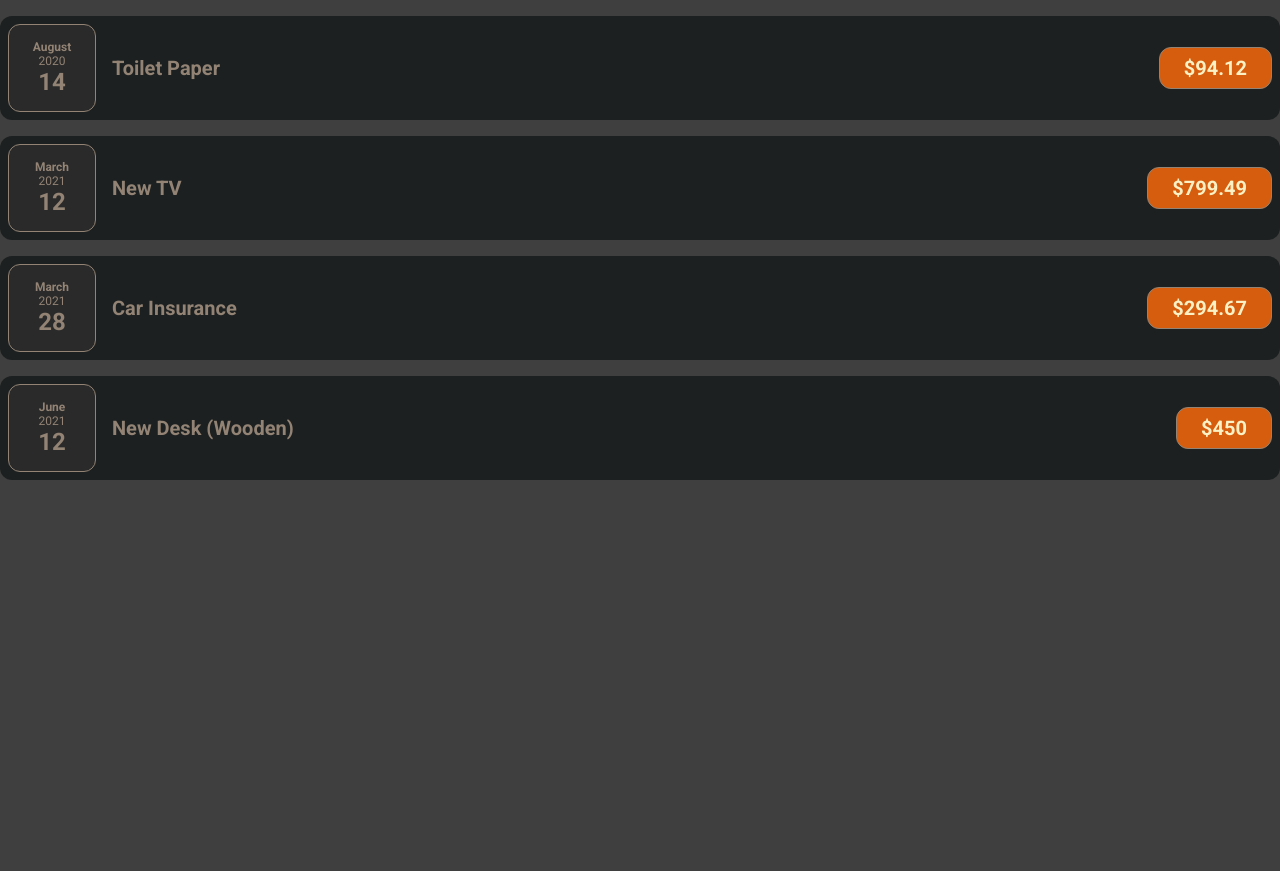
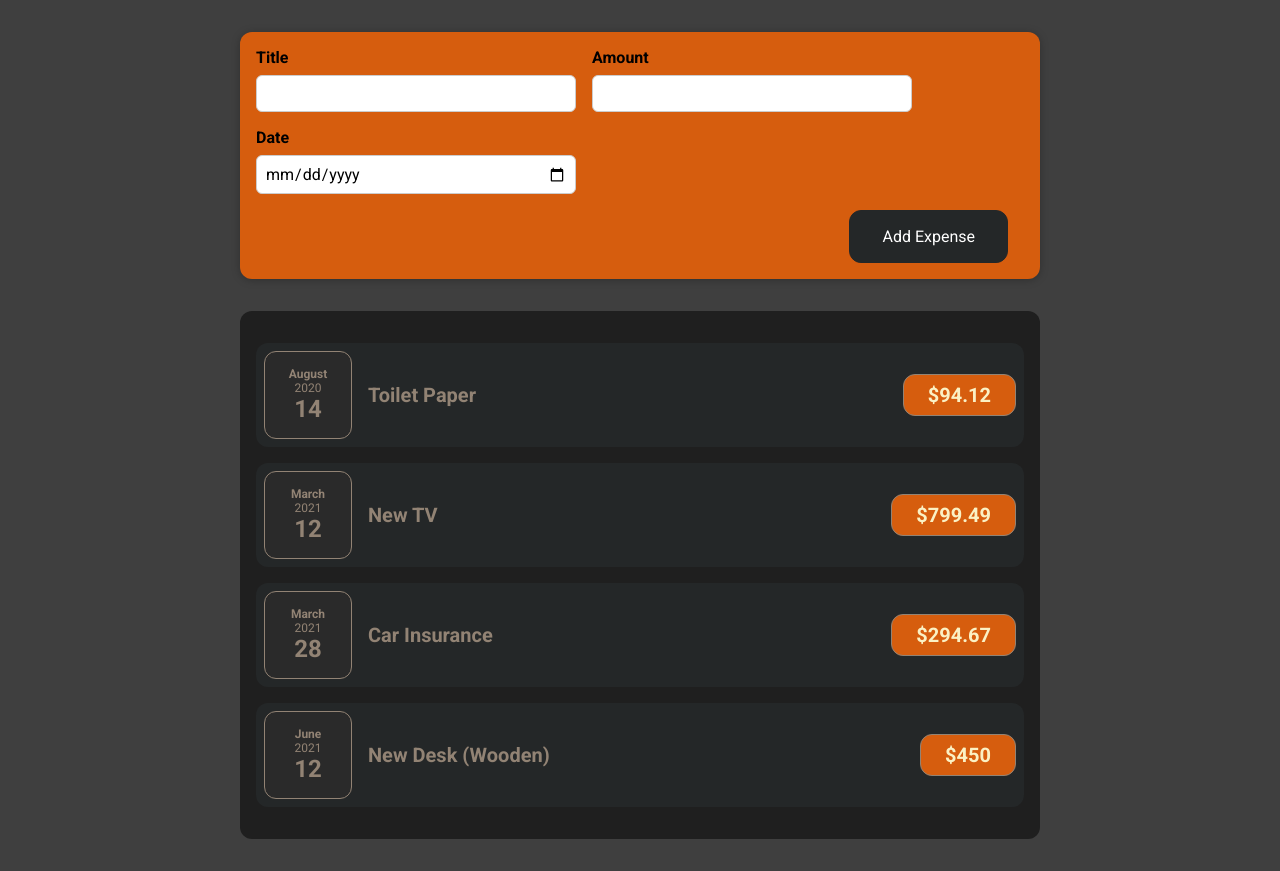
Before and after one commit to hieutrung0451/expenses-app, a React (Create React App) app: page / in a window 1280 px wide. Before the commit the page ends 800 px from the top, so only its background shows below. Built offline with nearby package versions, Linux system fonts and the light colour scheme.

Commit message:
add file

```diff
--- a/src/App.js
+++ b/src/App.js
@@ -1,5 +1,6 @@
 import React from "react";
 import Expenses from "./components/Expenses/Expenses";
+import NewExpense from "./components/NewExpense/NewExpense";
 
 const App = () => {
   const expenses = [
@@ -35,8 +36,14 @@ const App = () => {
   //   React.createElement(Expenses, { items: expenses })
   // );
 
+  const addExpenseHandler = (expense) => {
+    console.log("In App.js");
+    console.log(expense);
+  };
+
   return (
     <div>
+      <NewExpense onAddExpense={addExpenseHandler} />
       <Expenses items={expenses} />
     </div>
   );
--- a/src/components/Expenses/ExpenseItem.css
+++ b/src/components/Expenses/ExpenseItem.css
@@ -4,7 +4,7 @@
   align-items: center;
   padding: 0.5rem;
   margin: 1rem 0;
-  background-color: #1d2021;
+  background-color: #242728;
 }
 
 .expense-item__description {
--- a/src/components/Expenses/Expenses.css
+++ b/src/components/Expenses/Expenses.css
@@ -4,4 +4,5 @@
   margin: 2rem auto;
   width: 50rem;
   max-width: 95%;
+  border-radius: 12px;
 }
--- a/src/components/Expenses/Expenses.js
+++ b/src/components/Expenses/Expenses.js
@@ -1,4 +1,5 @@
 import ExpenseItem from "./ExpenseItem";
+import "./Expenses.css";
 
 const Expenses = (props) => {
   return (
--- /dev/null
+++ b/src/components/NewExpense/ExpenseForm.css
@@ -0,0 +1,26 @@
+.new-expense__controls {
+  display: flex;
+  flex-wrap: wrap;
+  gap: 1rem;
+  margin-bottom: 1rem;
+  text-align: left;
+}
+
+.new-expense__control label {
+  font-weight: bold;
+  margin-bottom: 0.5rem;
+  display: block;
+}
+
+.new-expense__control input {
+  font: inherit;
+  padding: 0.5rem;
+  border-radius: 6px;
+  border: 1px solid #ccc;
+  width: 20rem;
+  max-width: 100%;
+}
+
+.new-expense__actions {
+  text-align: right;
+}
--- /dev/null
+++ b/src/components/NewExpense/ExpenseForm.js
@@ -0,0 +1,99 @@
+import React from "react";
+import { useState } from "react";
+
+import "./ExpenseForm.css";
+
+const ExpenseForm = (props) => {
+  const [enteredTitle, setEnteredTitle] = useState("");
+  const [enteredAmount, setEnteredAmount] = useState("");
+  const [enteredDate, setEnteredDate] = useState("");
+
+  // const [userInput, setUserInput] = useState({
+  //   enteredTitle: "",
+  //   enteredAmount: "",
+  //   enteredDate: "",
+  // });
+
+  const titleChangeHandler = (event) => {
+    setEnteredTitle(event.target.value);
+    // setUserInput({ ...userInput, enteredTitle: event.target.value });
+
+    // setUserInput((prevState) => {
+    //   return { ...prevState, enteredTitle: event.target.value };
+    // });
+  };
+
+  const amountChangeHandler = (event) => {
+    setEnteredAmount(event.target.value);
+    // setUserInput({ ...userInput, enteredAmount: event.target.value });
+
+    // setUserInput((prevState) => {
+    //   return { ...prevState, enteredAmount: event.target.value };
+    // });
+  };
+
+  const dateChangeHandler = (event) => {
+    setEnteredDate(event.target.value);
+    // setUserInput({ ...userInput, enteredDate: event.target.value });
+
+    // setUserInput((prevState) => {
+    //   return { ...prevState, enteredDate: event.target.value };
+    // });
+  };
+
+  const submitHandler = (event) => {
+    event.preventDefault();
+
+    const expenseData = {
+      title: enteredTitle,
+      amount: enteredAmount,
+      date: new Date(enteredDate),
+    };
+
+    props.onSaveExpenseData(expenseData);
+
+    setEnteredTitle("");
+    setEnteredAmount("");
+    setEnteredDate("");
+  };
+
+  return (
+    <form onSubmit={submitHandler}>
+      <div className="new-expense__controls">
+        <div className="new-expense__control">
+          <label>Title</label>
+          <input
+            type="text"
+            value={enteredTitle}
+            onChange={titleChangeHandler}
+          />
+        </div>
+        <div className="new-expense__control">
+          <label>Amount</label>
+          <input
+            type="number"
+            min="0.01"
+            step="0.01"
+            value={enteredAmount}
+            onChange={amountChangeHandler}
+          />
+        </div>
+        <div className="new-expense__control">
+          <label>Date</label>
+          <input
+            type="date"
+            min="2022-01-01"
+            max="2024-12-31"
+            value={enteredDate}
+            onChange={dateChangeHandler}
+          />
+        </div>
+      </div>
+      <div className="new-expense__actions">
+        <button type="submit">Add Expense</button>
+      </div>
+    </form>
+  );
+};
+
+export default ExpenseForm;
--- /dev/null
+++ b/src/components/NewExpense/NewExpense.css
@@ -0,0 +1,39 @@
+.new-expense {
+  background-color: #d65d0e;
+  padding: 1rem;
+  margin: 2rem auto;
+  width: 50rem;
+  max-width: 95%;
+  border-radius: 12px;
+  text-align: center;
+  box-shadow: 0 1px 8px rgba(0, 0, 0, 0.25);
+}
+
+.new-expense button {
+  font: inherit;
+  cursor: pointer;
+  padding: 1rem 2rem;
+  border: 1px solid #242728;
+  background-color: #242728;
+  color: white;
+  border-radius: 12px;
+  margin-right: 1rem;
+}
+
+.new-expense button:hover,
+.new-expense button:active {
+  color: #000;
+  background-color: #fbf1c4;
+  border-color: #fbf1c4;
+}
+
+.new-expense button.alternative {
+  color: #fbf1c4;
+  border-color: transparent;
+  background-color: transparent;
+}
+
+.new-expense button.alternative:hover,
+.new-expense button.alternative:active {
+  background-color: #242728;
+}
--- /dev/null
+++ b/src/components/NewExpense/NewExpense.js
@@ -0,0 +1,22 @@
+import React from "react";
+
+import ExpenseForm from "./ExpenseForm";
+import "./NewExpense.css";
+
+const NewExpense = (props) => {
+  const onSaveExpenseDataHandler = (enteredExpenseData) => {
+    const expenseData = {
+      ...enteredExpenseData,
+      id: Math.random().toString(),
+    };
+    props.onAddExpense(expenseData);
+  };
+
+  return (
+    <div className="new-expense">
+      <ExpenseForm onSaveExpenseData={onSaveExpenseDataHandler} />
+    </div>
+  );
+};
+
+export default NewExpense;
```
Also changed, not shown: src/components/Expenses/ExpenseItem.js (line endings or trailing spaces), 1 other file (tests, documents, lock files or other folders).
